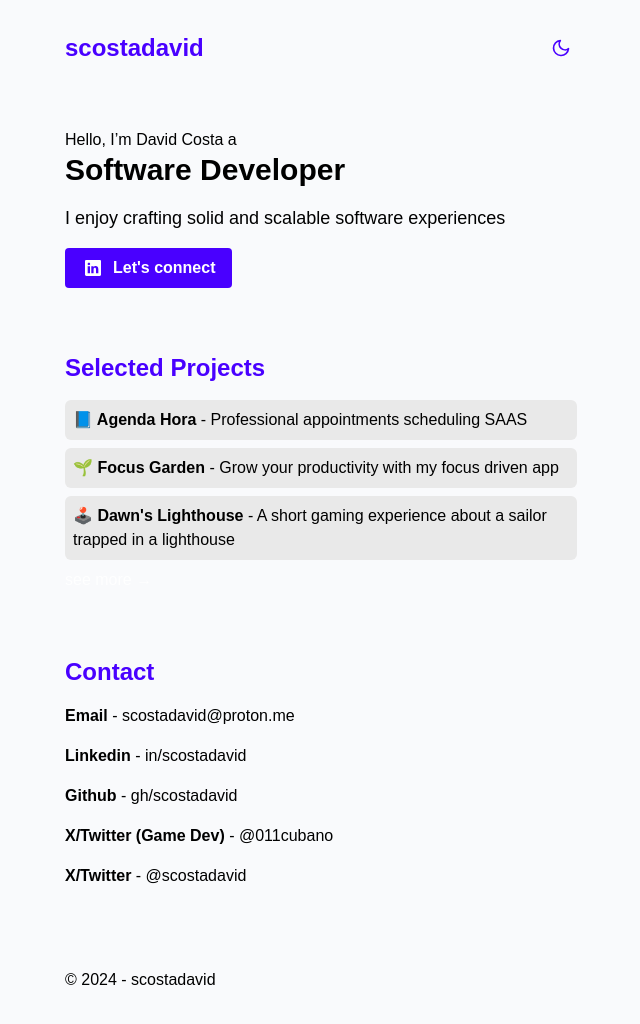
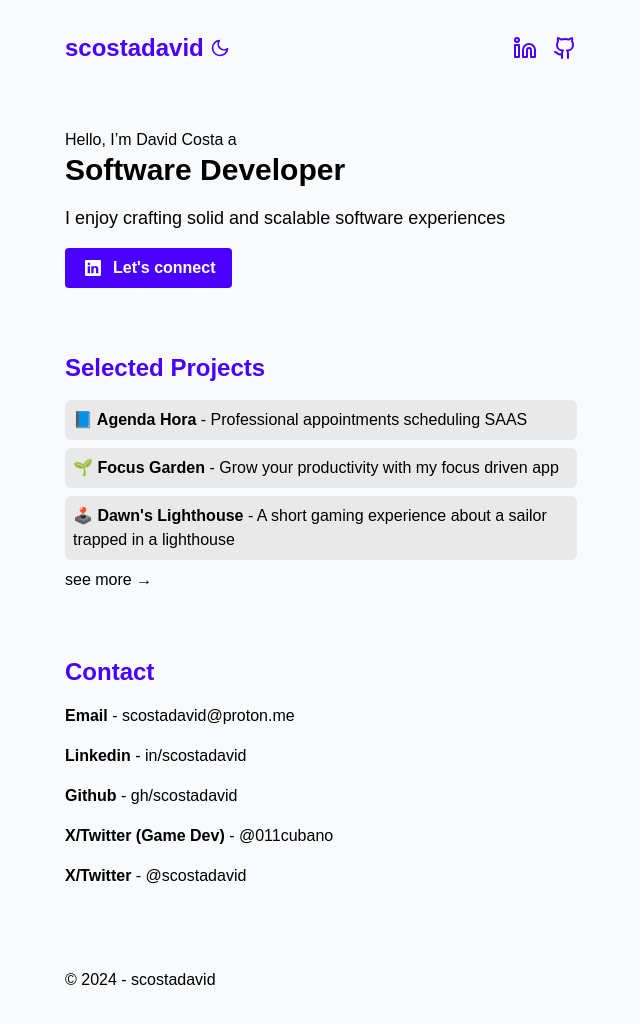
Before and after one commit to scostadavid/scostadavid.github.io, a Gatsby site: page / in a window 1280 px wide. Shown: the whole page, without its empty margins (319-959 px from the left). Built offline with nearby package versions, Linux system fonts and the light colour scheme; Gatsby itself is replaced by a stand-in of ours.

Commit message:
github and linkedin icons

```diff
--- a/src/components/Header/index.tsx
+++ b/src/components/Header/index.tsx
@@ -1,30 +1,15 @@
 import React from "react";
 import { Link } from "gatsby";
 import { Button } from "../ui/Button";
-import { Span } from "../Typography";
 
 export const Header = ({theme, toggleTheme}: any): JSX.Element => {
   return (
     <header className=" items-center">
       <div className="flex flex-row justify-between max-w-xl px-8 pt-8 pb-8 mx-auto">
+        <div className="flex flex-row">
           <Link to="/" className="text-cta font-bold text-2xl align-middle self-center">
             {'scostadavid'}
           </Link>
-        {/* <nav>
-          <Link to="/" className="text-cta text-lg mr-4">
-            {'home'}
-          </Link>
-          <Link to="/blog" className="text-cta text-lg">
-            {'blog'}
-          </Link>
-        </nav> */}
-        {/* <Button className="bg-transparent hover:bg-transparent" onClick={toggleTheme}>
-          {theme === 'dark' ?
-          <svg xmlns="http://www.w3.org/2000/svg" width="20" height="20" viewBox="0 0 24 24" fill="none" stroke="#e0d84c" stroke-width="2" stroke-linecap="round" stroke-linejoin="round" className="feather feather-sun text-cta-text"><circle cx="12" cy="12" r="5"></circle><line x1="12" y1="1" x2="12" y2="3"></line><line x1="12" y1="21" x2="12" y2="23"></line><line x1="4.22" y1="4.22" x2="5.64" y2="5.64"></line><line x1="18.36" y1="18.36" x2="19.78" y2="19.78"></line><line x1="1" y1="12" x2="3" y2="12"></line><line x1="21" y1="12" x2="23" y2="12"></line><line x1="4.22" y1="19.78" x2="5.64" y2="18.36"></line><line x1="18.36" y1="5.64" x2="19.78" y2="4.22"></line></svg>
-          :
-          <svg xmlns="http://www.w3.org/2000/svg" width="20" height="20" viewBox="0 0 24 24" fill="none" stroke="#624ce0" stroke-width="2" stroke-linecap="round" stroke-linejoin="round" className="feather feather-moon text-cta-text"><path d="M21 12.79A9 9 0 1 1 11.21 3 7 7 0 0 0 21 12.79z"></path></svg>
-          }
-        </Button> */}
 
           <Button aria-label="theme-switcher" className="flex bg-cta text-white font-bold rounded rounded bg-transparent hover:bg-transparent relative justify-center items-center align-middle" onClick={toggleTheme}>
             <svg
@@ -65,6 +50,16 @@
             </svg>
           </Button>
         </div>
+        <nav className="flex flex-row gap-4 align-middle">
+          <Link to="/" className="text-cta self-center">
+          <svg xmlns="http://www.w3.org/2000/svg" width="24" height="24" viewBox="0 0 24 24" fill="none" stroke="currentColor" stroke-width="2" stroke-linecap="round" stroke-linejoin="round" class="lucide lucide-linkedin"><path d="M16 8a6 6 0 0 1 6 6v7h-4v-7a2 2 0 0 0-2-2 2 2 0 0 0-2 2v7h-4v-7a6 6 0 0 1 6-6z"/><rect width="4" height="12" x="2" y="9"/><circle cx="4" cy="4" r="2"/></svg>
+          </Link>
+          <Link to="/blog" className="text-cta text-lg self-center">
+            <svg xmlns="http://www.w3.org/2000/svg" width="24" height="24" viewBox="0 0 24 24" fill="none" stroke="currentColor" stroke-width="2" stroke-linecap="round" stroke-linejoin="round" class="lucide lucide-github"><path d="M15 22v-4a4.8 4.8 0 0 0-1-3.5c3 0 6-2 6-5.5.08-1.25-.27-2.48-1-3.5.28-1.15.28-2.35 0-3.5 0 0-1 0-3 1.5-2.64-.5-5.36-.5-8 0C6 2 5 2 5 2c-.3 1.15-.3 2.35 0 3.5A5.403 5.403 0 0 0 4 9c0 3.5 3 5.5 6 5.5-.39.49-.68 1.05-.85 1.65-.17.6-.22 1.23-.15 1.85v4"/><path d="M9 18c-4.51 2-5-2-7-2"/></svg>
+          </Link>
+        </nav>
+
+      </div>
     </header>
   )
 }
--- a/src/pages/index.tsx
+++ b/src/pages/index.tsx
@@ -49,7 +49,7 @@
             </li>
           ))}
         </ul>
-        <span className="pt-2"><Link to="https://github.com/scostadavid?tab=repositories" className="hover:text-cta" target="_blank" rel="noreferrer noopener">see more →</Link></span>
+        <span className="pt-2"><Link to="https://github.com/scostadavid?tab=repositories" className="hover:text-cta text-content" target="_blank" rel="noreferrer noopener">see more →</Link></span>
       </div>
     </div>
   )
```
Lines whose indentation alone changed are shown as unchanged.
